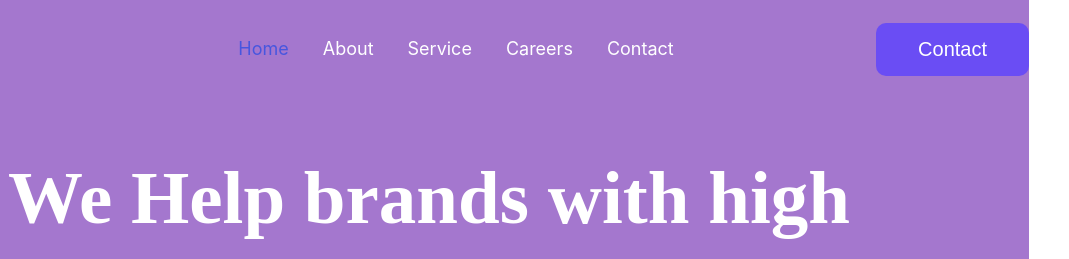
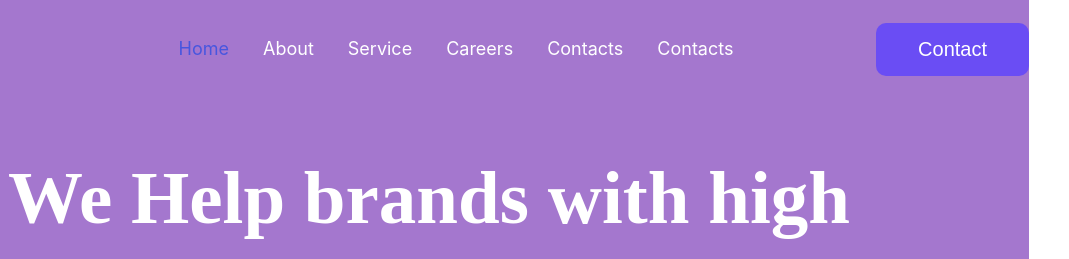
Before and after one commit to Shajidaa/figma, a plain HTML site: page index.html in a window 1280 px wide. Shown: the top 259 px of the page, 211-1280 px from the left. Drawn offline with Linux system fonts and the light colour scheme.

Commit message:
second commit

```diff
--- a/index.html
+++ b/index.html
@@ -20,7 +20,8 @@
                 <li>About</li>
                 <li>Service </li>
                 <li>Careers </li>
-                <li>Contact</li>
+                <li>Contacts</li>
+                <li>Contacts</li>
             </ul>
         </div>
         <div>
```
